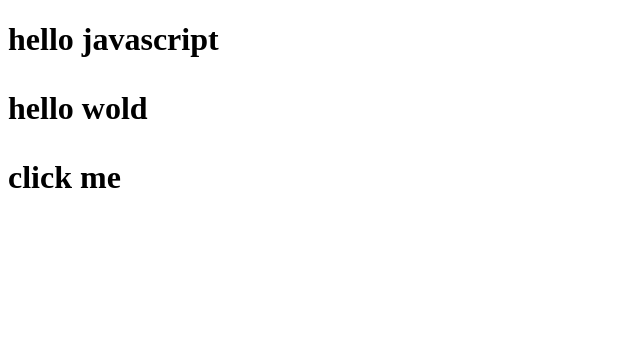
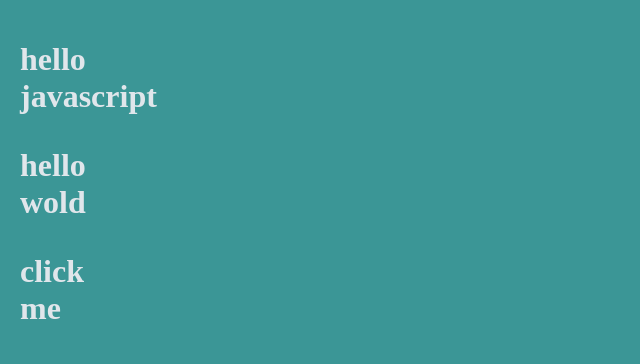
Before and after one commit to aman-student2001/new-code-, a plain HTML site: page index.html in a window 1280 px wide. Shown: the whole page, without its empty margins (0-640 px from the left). Drawn offline with Linux system fonts and the light colour scheme.

Commit message:
add Readmr

```diff
--- a/index.html
+++ b/index.html
@@ -4,6 +4,7 @@
     <meta charset="UTF-8">
     <meta name="viewport" content="width=device-width, initial-scale=1.0">
     <title>Document</title>
+    <link rel="stylesheet" href="style.css">
 </head>
 <body>
     <div>
--- a/style.css
+++ b/style.css
@@ -1,12 +1,12 @@
 body{
-    background-color: aqua;
+    background-color: rgb(59, 150, 150);
 
 }
-.div{
+div{
     padding: 12px;
     width: 10px;
     margin: 0%;
-    color: aliceblue;
-    border: 0cap;
+    color: rgb(224, 230, 235);
+    border: 5cap;
 
 }
```
Also changed, not shown: 1 other file.
